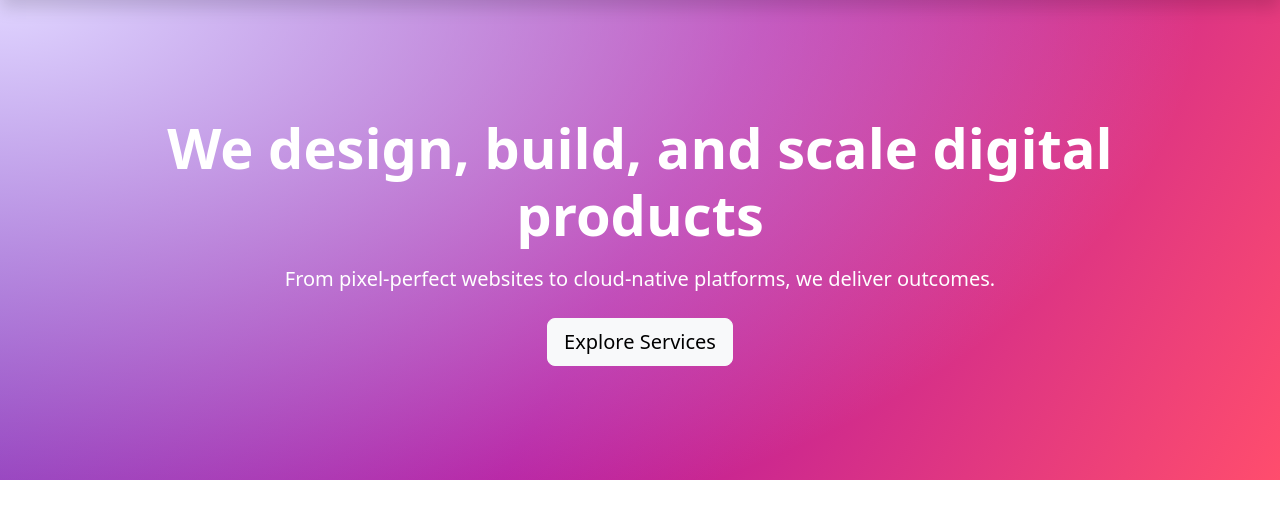
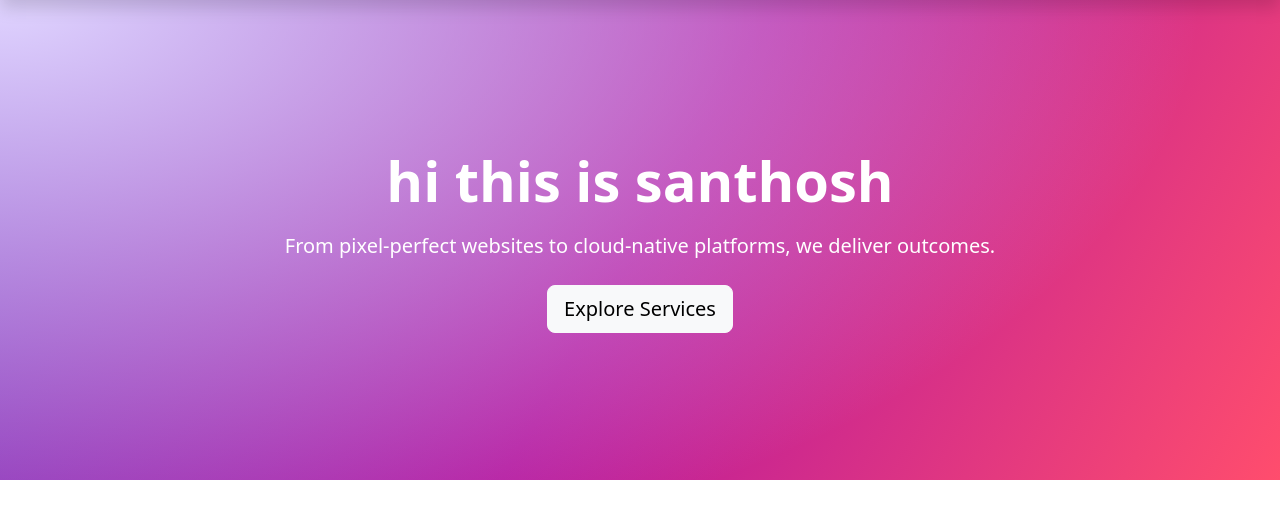
Before and after one commit to SanthoshSGowda/company_website, a Flask app: page / in a window 1280 px wide. Shown: the part 56-576 px from the top of the page. Run offline with Flask 3, Linux system fonts and the light colour scheme; data comes from the database, SQL or seed files in the repository.

Commit message:
Update home.html

```diff
--- a/templates/home.html
+++ b/templates/home.html
@@ -3,7 +3,7 @@
 {% block content %}
 <header class="hero d-flex align-items-center">
   <div class="container text-center text-white">
-    <h1 class="display-4 fw-bold">We design, build, and scale digital products</h1>
+    <h1 class="display-4 fw-bold">hi this is santhosh</h1>
     <p class="lead mt-3">From pixel-perfect websites to cloud-native platforms, we deliver outcomes.</p>
     <a href="/services" class="btn btn-lg btn-light mt-2">Explore Services</a>
   </div>
```
